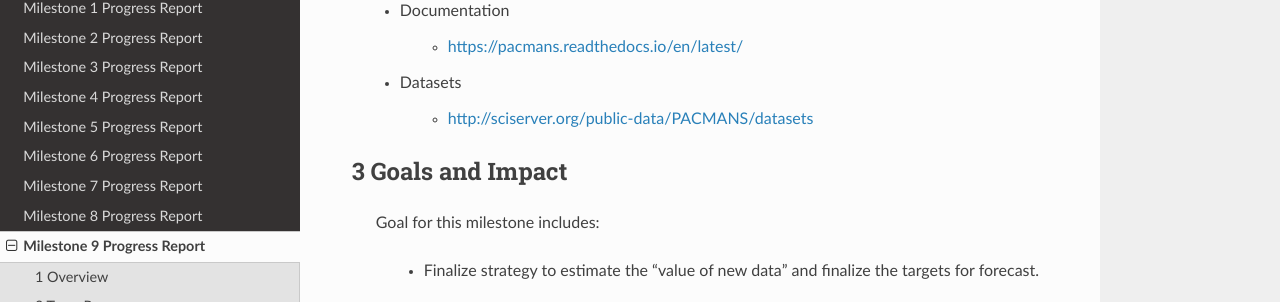
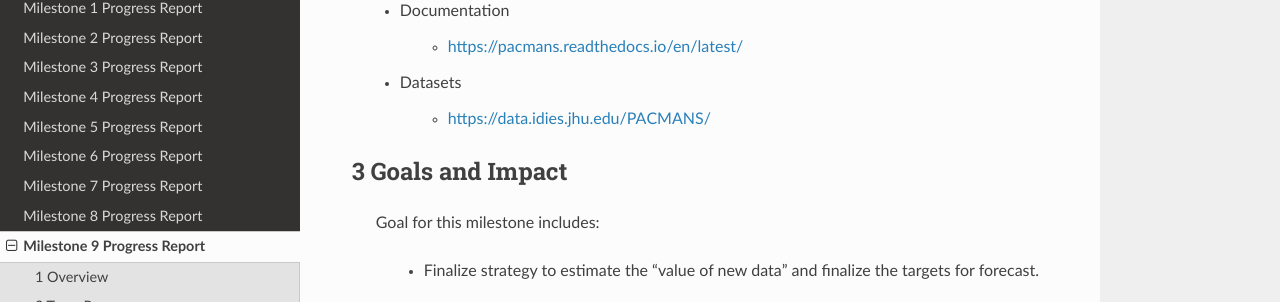
Before and after one commit to JHUAPL/PACMANs, a Sphinx documentation site: the page built from docs/milestone9_report.rst, in a window 1280 px wide and 900 px high, scrolled down 1194 px. Shown: the part 149-451 px from the top of the window. Built offline with Sphinx 7.4.7 and the Read the Docs theme 2.0.0, drawn with Linux system fonts in a browser that asks for light colours; some of the changed lines change nothing that is shown.

Commit message:
Update milestone9_report.rst

```diff
--- a/docs/milestone9_report.rst
+++ b/docs/milestone9_report.rst
@@ -45,7 +45,7 @@ Milestone 9 Progress Report
 
    • Datasets
 
-        • http://sciserver.org/public-data/PACMANS/datasets
+        • https://data.idies.jhu.edu/PACMANS/
 
 3    Goals and Impact
 ----------------------
```
